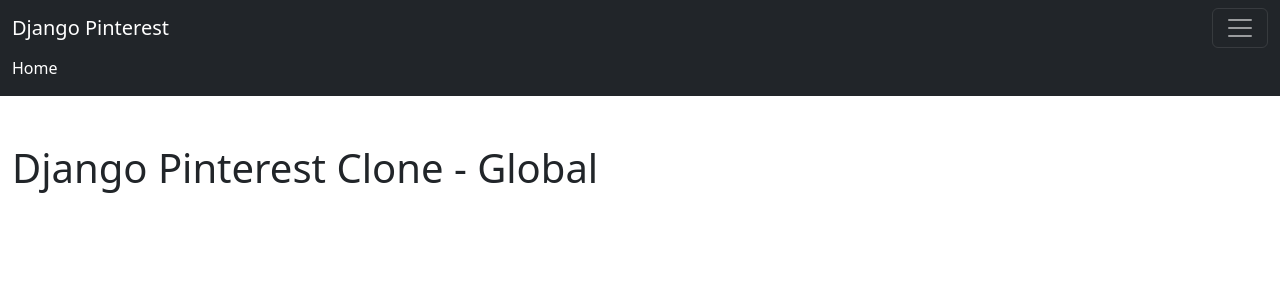
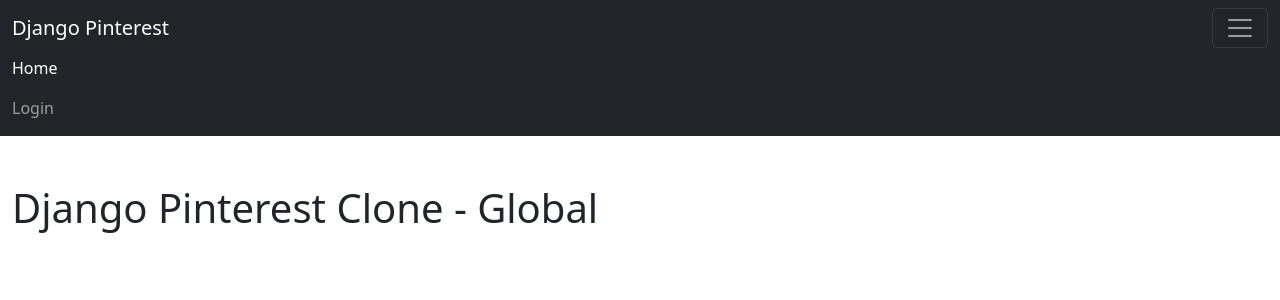
Before and after one commit to Nepul321/djangopinterestclone, a Django app: template pins/templates/pins.html in a window 1280 px wide, after a click that opens the changed part. Shown: the top 300 px of the page. Run offline with Django 4.2, Linux system fonts and the light colour scheme; the template is opened without the code that fills it, so the values that code supplies are empty.

Commit message:
Add login and logout links to the navbar

```diff
--- a/base/templates/navbar.html
+++ b/base/templates/navbar.html
@@ -9,6 +9,15 @@
           <li class="nav-item">
             <a class="nav-link active" aria-current="page" href="">Home</a>
           </li>
+          {% if user.is_authenticated %}
+          <li class="nav-item">
+            <a class="nav-link" aria-current="page" href="{% url 'logout-view' %}">Logout</a>
+          </li>
+          {% else %}
+          <li class="nav-item">
+            <a class="nav-link" aria-current="page" href="{% url 'login-view' %}">Login</a>
+          </li>
+          {% endif %}
         </ul>
       </div>
     </div>
--- a/src/settings.py
+++ b/src/settings.py
@@ -16,8 +16,8 @@ DEBUG = DEBUG_OPTIONS[int(os.environ.get("DEBUG_STATUS"))]
 ALLOWED_HOSTS = []
 
 LOGIN_REDIRECT_URL = 'home'
-LOGOUT_REDIRECT_URL = 'accounts-login'
-LOGIN_URL = 'accounts-login'
+LOGOUT_REDIRECT_URL = 'login-view'
+LOGIN_URL = 'login-view'
 
 
 INSTALLED_APPS = [
```
